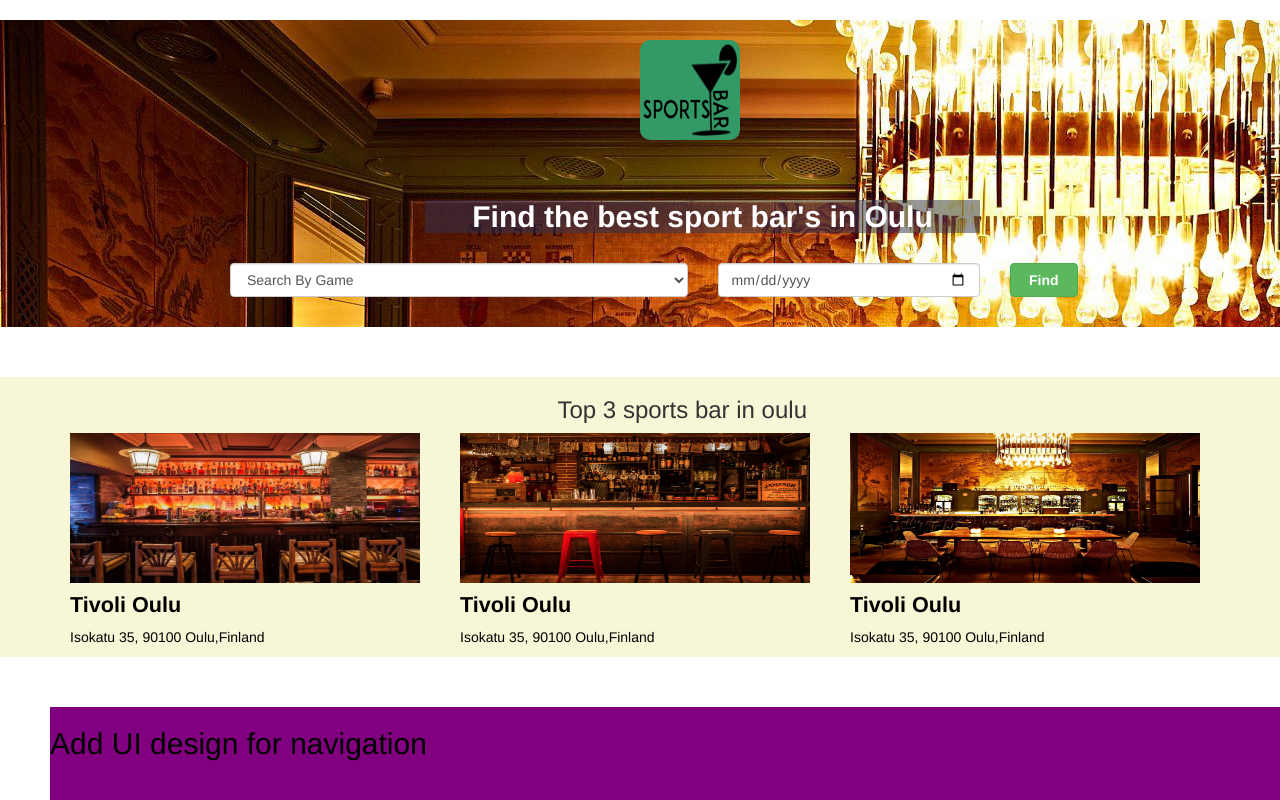
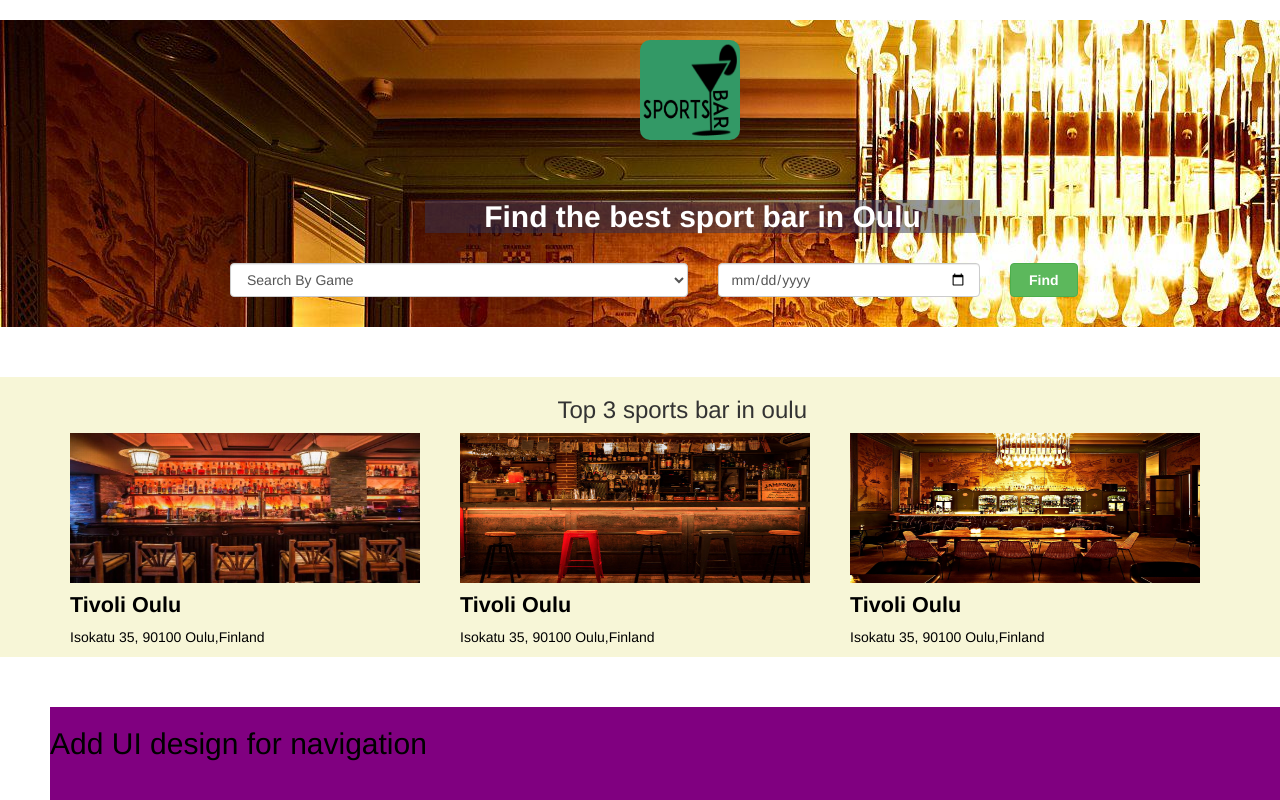
Before and after one commit to basa567/sportsbar_frontend, a React (Create React App) app: page / in a window 1280 px wide. Shown: the top 800 px of the page. Built offline with nearby package versions, Linux system fonts and the light colour scheme; the HTML template or start-up script is replaced by a standard one.

Commit message:
remove bug

```diff
--- a/src/components/Search.js
+++ b/src/components/Search.js
@@ -21,7 +21,7 @@ class Search extends Component {
             <div className="col col-sm-4">
             </div>
              <div className="col col-lg-6">
-              <h2 className="slogan">Find the best sport bar's in Oulu</h2>
+              <h2 className="slogan">Find the best sport bar in Oulu</h2>
             </div>
             <div className="col col-lg-2">
 
```
